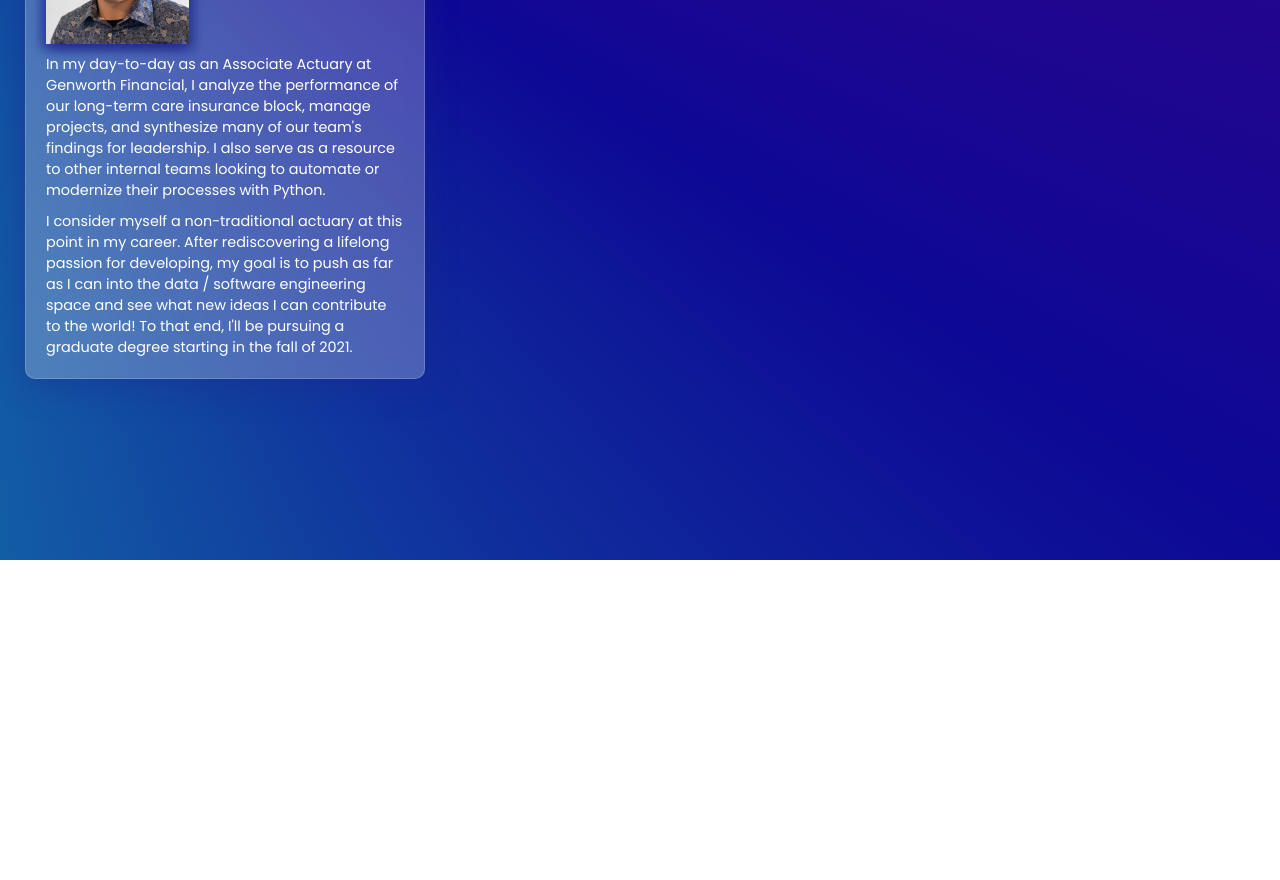
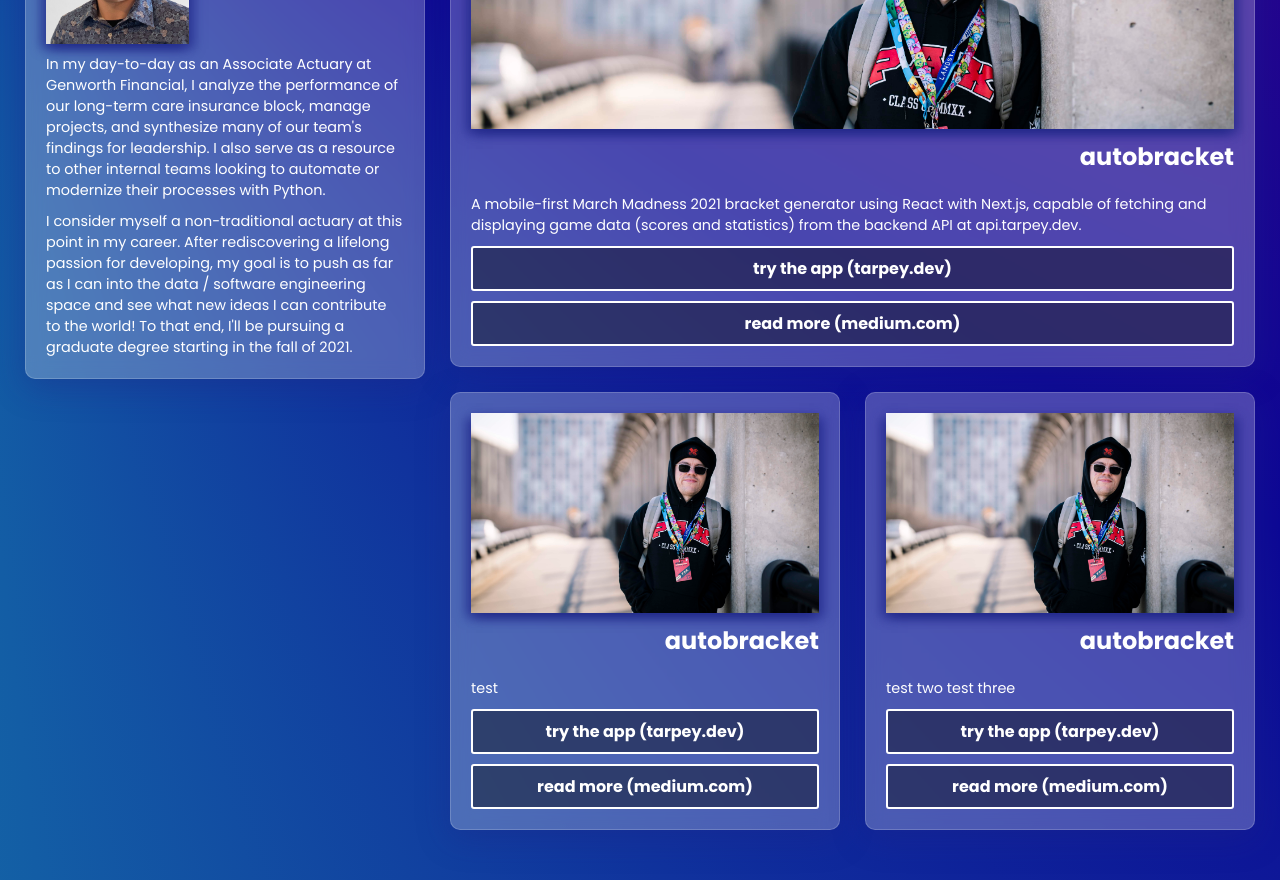
Before and after one commit to Tarpstone/next-miketarpeycom, a Next.js app: page /about in a window 1280 px wide. Shown: the part 240-1120 px from the top of the page. Before the commit the page ends 800 px from the top, so only its background shows below. Built offline with nearby package versions, Linux system fonts and the light colour scheme; no server answers.

Commit message:
Flexing on the projects section

```diff
--- a/components/buttons.tsx
+++ b/components/buttons.tsx
@@ -53,7 +53,7 @@ export const InternalButton = ({ label, url, kind, width }: ButtonProps) => (
   </div>
 )
 
-export const OutboundButton = ({ label, url, kind, width }: ButtonProps) => (
+export const ExternalButton = ({ label, url, kind, width }: ButtonProps) => (
   /* outer div allows us to pad and align */
   <div>
     <a href={url}>
--- a/components/content-cards.tsx
+++ b/components/content-cards.tsx
@@ -1,6 +1,7 @@
 import React from "react"
 import Image from "next/image"
 import styled from "styled-components"
+import { breakpoints } from "../utils/breakpoints"
 
 interface CardProps {
   internal?: boolean
@@ -18,7 +19,6 @@ const IndexGlassDiv = styled.section`
   grid-template-rows: ${props => props.gridTemplateRows || "3fr 1fr 2fr 1fr"};
   align-items: stretch;
   min-height: ${props => props.minHeight};
-  height: 60vh;
   background: rgba(255, 255, 255, 0.25);
   box-shadow: 0 8px 32px 0 rgba(31, 38, 135, 0.37);
   backdrop-filter: blur(10px);
@@ -38,8 +38,7 @@ how-can-i-fill-a-div-with-an-image-while-keeping-it-proportional
 
 const CoverPicDiv = styled.div`
   position: relative;
-  width: 100%;
-  height: 100%;
+  height: 200px;
   justify-content: center;
   align-items: center;
   overflow: hidden;
@@ -58,24 +57,12 @@ const Cardh2 = styled.h2`
 `
 
 export const NavCard = ({
-  internal,
   label,
   children,
   imagesrc,
   imagealt,
   gridrowcss,
 }: CardProps) => {
-  if (internal === true) {
-    return (
-      <IndexGlassDiv minHeight="400px" gridTemplateRows={gridrowcss}>
-        <CoverPicDiv>
-          <CoverNextImage src={imagesrc} alt={imagealt} layout="fill" objectFit="cover" />
-        </CoverPicDiv>
-        <Cardh2>{label}</Cardh2>
-        {children}
-      </IndexGlassDiv>
-    )
-  } else {
   return (
     <IndexGlassDiv minHeight="400px" gridTemplateRows={gridrowcss}>
       <CoverPicDiv>
@@ -86,9 +73,9 @@ export const NavCard = ({
     </IndexGlassDiv>
   )
 }
-}
 
 const MeGlassDiv = styled.section`
+  place-self: start;
   padding: 20px;
   min-height: ${props => props.minHeight || "40vh"};
   background: rgba(255, 255, 255, 0.25);
@@ -158,3 +145,47 @@ export const MeCard = ({ imagesrc, imagealt }: CardProps) => {
     </MeGlassDiv>
   )
 }
+
+const ProjectGlassDiv = styled.section`
+  padding: 20px;
+  flex-grow: 1;
+  ${breakpoints("margin", "", [
+    { 0: "25px 0 0 0" },
+    { 800: "0 0 25px 25px" },
+  ])}
+  margin: ;
+  display: flex;
+  flex-direction: column;
+  height: auto;
+  grid-gap: 10px;
+  grid-template-rows: ${props => props.gridTemplateRows || "3fr 1fr 2fr 1fr"};
+  align-items: stretch;
+  background: rgba(255, 255, 255, 0.25);
+  box-shadow: 0 8px 32px 0 rgba(31, 38, 135, 0.37);
+  backdrop-filter: blur(10px);
+  -webkit-backdrop-filter: blur(10px);
+  border-radius: 10px;
+  border: 1px solid rgba(255, 255, 255, 0.18);
+  transition: 0.3s;
+  &:hover {
+    background: rgba(255, 255, 255, 0.35);
+  }
+`
+
+export const ProjectCard = ({
+  label,
+  children,
+  imagesrc,
+  imagealt,
+  gridrowcss,
+}: CardProps) => {
+  return (
+    <ProjectGlassDiv minHeight="400px" gridTemplateRows={gridrowcss}>
+      <CoverPicDiv>
+        <CoverNextImage src={imagesrc} alt={imagealt} layout="fill" objectFit="cover" />
+      </CoverPicDiv>
+      <Cardh2>{label}</Cardh2>
+      {children}
+    </ProjectGlassDiv>
+  )
+}
--- a/components/content-wrappers.tsx
+++ b/components/content-wrappers.tsx
@@ -3,7 +3,8 @@ import styled from "styled-components"
 import { gridBreakpoints } from "../utils/breakpoints"
 
 interface ContentWrapperProps {
-  children: React.ReactNode
+  className: string
+  children?: React.ReactNode
   wrapperGridColumns?: Array<string>
 }
 
@@ -21,7 +22,7 @@ export const IndexCardGrid = ({ children }: ContentWrapperProps) => (
 const GriddedAboutSection = styled.section`
   padding: 0;
   display: grid;
-  grid-gap: 25px;
+  grid-gap: 0px;
   ${gridBreakpoints("grid-template-columns", [
     { 0: "1fr" },
     { 800: "400px 1fr" },
@@ -31,3 +32,15 @@ const GriddedAboutSection = styled.section`
 export const AboutCardGrid = ({ children }: ContentWrapperProps) => (
   <GriddedAboutSection>{children}</GriddedAboutSection>
 )
+
+const UnstyledProjectsSection = ({ className, children }: ContentWrapperProps) => (
+  <section className={className}>{children}</section>
+)
+
+export const FlexProjectsSection = styled(UnstyledProjectsSection)`
+  padding: 0;
+  display: flex;
+  flex-flow: row wrap;
+  justify-content: space-evenly;
+  align-items: flex-start;
+`
--- a/pages/about.tsx
+++ b/pages/about.tsx
@@ -1,7 +1,8 @@
 import React from "react"
 import NewLayout from "../components/layout"
-import { MeCard } from "../components/content-cards"
-import { AboutCardGrid } from "../components/content-wrappers"
+import { MeCard, ProjectCard } from "../components/content-cards"
+import { FlexProjectsSection, AboutCardGrid } from "../components/content-wrappers"
+import { ExternalButton } from "../components/buttons"
 
 export default function Home() {
   return (
@@ -16,6 +17,77 @@ export default function Home() {
           imagesrc="/images/raw/mike-tarpey-headshot-20200427.jpg"
           imagealt="Recent headshot of Mike Tarpey."
         />
+        <FlexProjectsSection>
+        <h2>projects</h2>
+        <ProjectCard
+          internal={true}
+          label="autobracket"
+          imagesrc="/images/raw/mike-tarpey-at-pax.jpg"
+          imagealt="Mike Tarpey on his way to PAX East 2020 in Boston, Massachusetts."
+        >
+          <p>
+            A mobile-first March Madness 2021 bracket generator using React with Next.js,
+            capable of fetching and displaying game data (scores and statistics) from the backend API
+            at <a href="https://api.tarpey.dev">api.tarpey.dev</a>.
+          </p>
+          <ExternalButton
+            label="try the app (tarpey.dev)"
+            url="https://tarpey.dev/autobracket"
+            kind="light"
+            width="100%"
+          />
+          <ExternalButton
+            label="read more (medium.com)"
+            url="https://medium.com/analytics-vidhya/march-madness-2021-simulating-a-bracket-part-1-7aa1cad69a65"
+            kind="light"
+            width="100%"
+          />
+        </ProjectCard>
+        <ProjectCard
+          internal={true}
+          label="autobracket"
+          imagesrc="/images/raw/mike-tarpey-at-pax.jpg"
+          imagealt="Mike Tarpey on his way to PAX East 2020 in Boston, Massachusetts."
+        >
+          <p>
+            test
+          </p>
+          <ExternalButton
+            label="try the app (tarpey.dev)"
+            url="https://tarpey.dev/autobracket"
+            kind="light"
+            width="100%"
+          />
+          <ExternalButton
+            label="read more (medium.com)"
+            url="https://medium.com/analytics-vidhya/march-madness-2021-simulating-a-bracket-part-1-7aa1cad69a65"
+            kind="light"
+            width="100%"
+          />
+        </ProjectCard>
+        <ProjectCard
+          internal={true}
+          label="autobracket"
+          imagesrc="/images/raw/mike-tarpey-at-pax.jpg"
+          imagealt="Mike Tarpey on his way to PAX East 2020 in Boston, Massachusetts."
+        >
+          <p>
+            test two test three
+          </p>
+          <ExternalButton
+            label="try the app (tarpey.dev)"
+            url="https://tarpey.dev/autobracket"
+            kind="light"
+            width="100%"
+          />
+          <ExternalButton
+            label="read more (medium.com)"
+            url="https://medium.com/analytics-vidhya/march-madness-2021-simulating-a-bracket-part-1-7aa1cad69a65"
+            kind="light"
+            width="100%"
+          />
+        </ProjectCard>
+        </FlexProjectsSection>
       </AboutCardGrid>
     </NewLayout>
   )
--- a/pages/friends.tsx
+++ b/pages/friends.tsx
@@ -2,7 +2,7 @@ import React from "react"
 import NewLayout from "../components/layout"
 import { NavCard } from "../components/content-cards"
 import { IndexCardGrid } from "../components/content-wrappers"
-import { OutboundButton } from "../components/buttons"
+import { ExternalButton } from "../components/buttons"
 
 export default function Home() {
   return (
@@ -24,7 +24,7 @@ export default function Home() {
             He makes art to challenge perspectives and give hope to the
             marginalized and oppressed.
           </h5>
-          <OutboundButton
+          <ExternalButton
             label="visit trevorwentt.com"
             url="https://trevorwentt.com/"
             kind="light"
@@ -39,7 +39,7 @@ export default function Home() {
           gridrowcss="5fr 1fr 2fr 1fr"
         >
           <h5>Bad memes and nonstop emotes...we have fun here.</h5>
-          <OutboundButton
+          <ExternalButton
             label="join the discord"
             url="https://discord.com/invite/bVDZfNe"
             kind="light"
--- a/pages/index.tsx
+++ b/pages/index.tsx
@@ -2,7 +2,7 @@ import React from "react"
 import NewLayout from "../components/layout"
 import { NavCard } from "../components/content-cards"
 import { IndexCardGrid } from "../components/content-wrappers"
-import { InternalButton, OutboundButton } from "../components/buttons"
+import { InternalButton, ExternalButton } from "../components/buttons"
 
 export default function Home() {
   return (
@@ -65,7 +65,7 @@ export default function Home() {
             My app sandbox. Game backlog, March Madness, stats for Mildred
             League, and more...
           </p>
-          <OutboundButton
+          <ExternalButton
             label="visit tarpey.dev"
             url="https://tarpey.dev"
             kind="light"
@@ -79,7 +79,7 @@ export default function Home() {
           imagealt="A cat standing on Mike Tarpey's laptop keyboard."
         >
           <p>Ideas and solutions from my day-to-day.</p>
-          <OutboundButton
+          <ExternalButton
             label="visit medium.com"
             url="https://miketarpey.medium.com/"
             kind="light"
```
Lines whose indentation alone changed are shown as unchanged.
